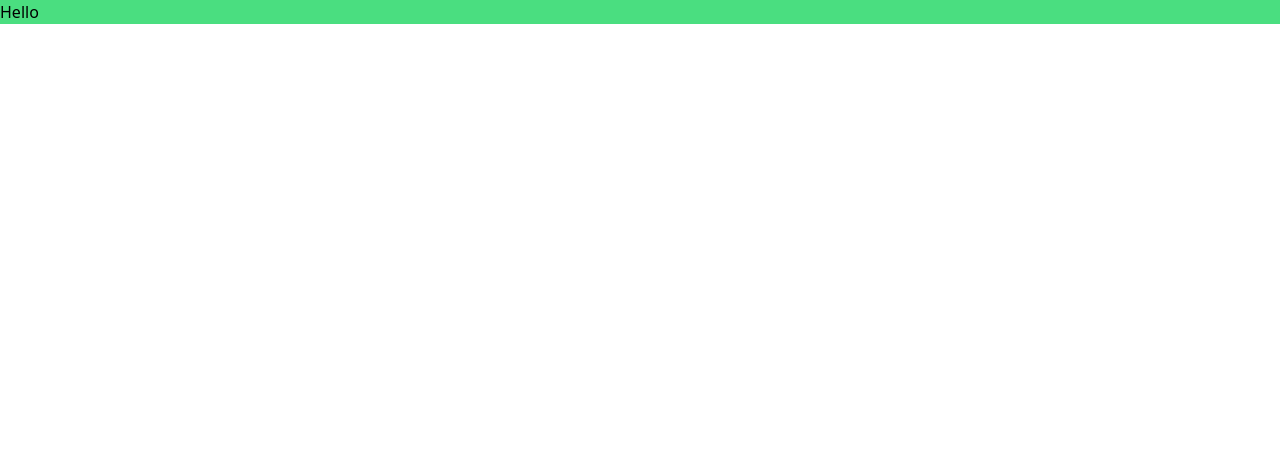
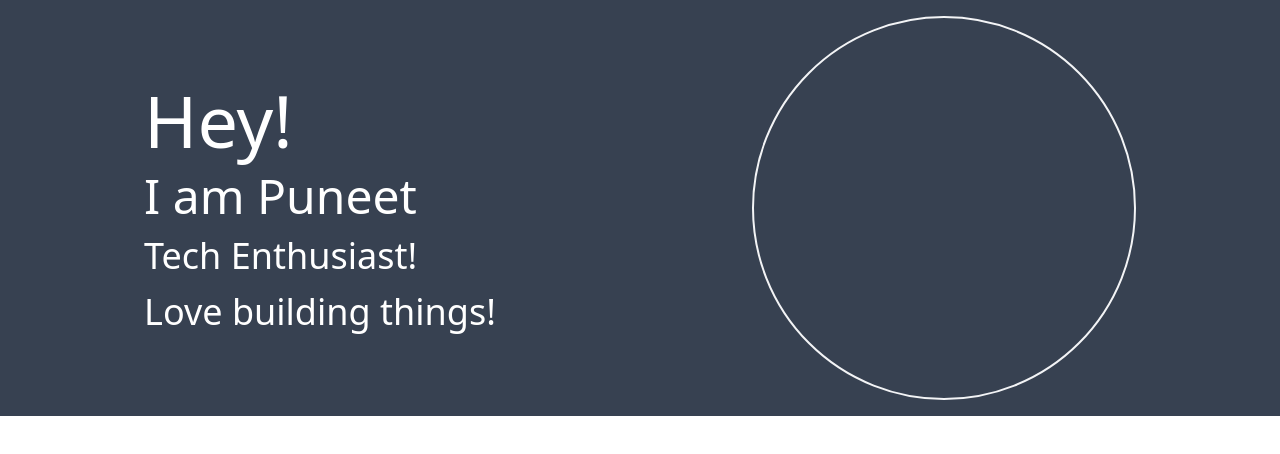
Before and after one commit to Puneet56/puneetdhiman, a Next.js app: page / in a window 1280 px wide. Shown: the top 454 px of the page. Built offline with nearby package versions, Linux system fonts and the light colour scheme.

Commit message:
Hero section init

```diff
--- /dev/null
+++ b/components/hero-section.tsx
@@ -0,0 +1,17 @@
+const HeroSection = () => {
+	return (
+		<div className="flex items-center justify-around p-4">
+			<div className="flex flex-col gap-4">
+				<h1 className="text-7xl font-medium">Hey!</h1>
+				<h2 className="text-5xl">I am Puneet</h2>
+				<h2 className="text-4xl">Tech Enthusiast!</h2>
+				<h2 className="text-4xl">Love building things!</h2>
+			</div>
+			<div className="flex items-center justify-center h-96 aspect-square">
+				<div className="w-full h-full rounded-full border-2 border-solid border-gray-100"></div>
+			</div>
+		</div>
+	);
+};
+
+export default HeroSection;
--- a/pages/index.tsx
+++ b/pages/index.tsx
@@ -1,3 +1,4 @@
+import HeroSection from "@/components/hero-section";
 import { Inter } from "@next/font/google";
 import Head from "next/head";
 
@@ -7,13 +8,13 @@ export default function Home() {
 	return (
 		<>
 			<Head>
-				<title>Create Next App</title>
-				<meta name="description" content="Generated by create next app" />
+				<title>Puneet Dhiman</title>
+				<meta name="description" content="Puneet Dhiman- Portfolio" />
 				<meta name="viewport" content="width=device-width, initial-scale=1" />
 				<link rel="icon" href="/favicon.ico" />
 			</Head>
-			<main className="">
-				<h2 className="bg-green-400">Hello</h2>
+			<main className="bg-gray-700 text-white">
+				<HeroSection />
 			</main>
 		</>
 	);
```
